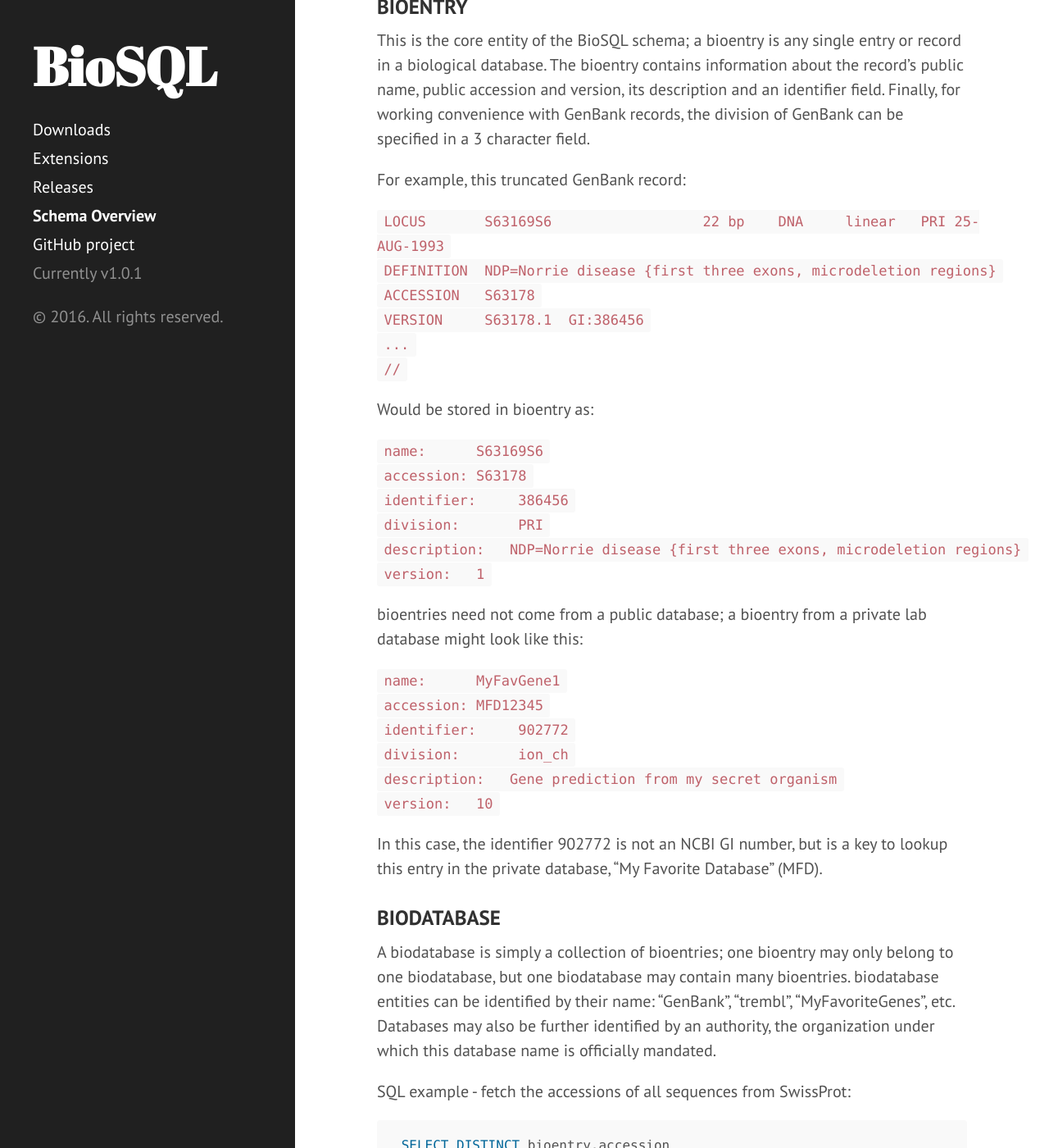
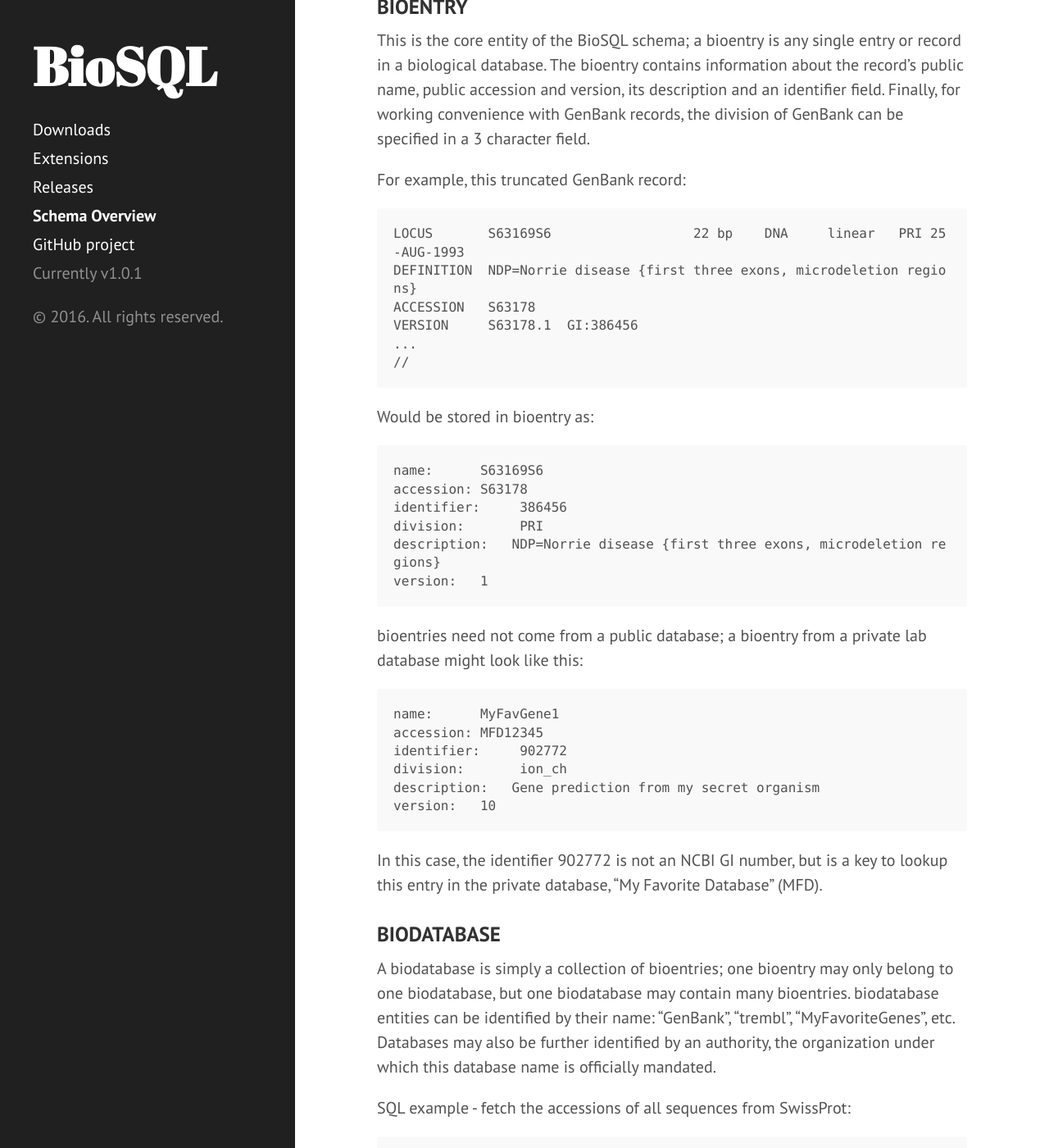
Before and after one commit to biosql/biosql.github.io, a Jekyll site: the page built from wiki/Schema_Overview.md, in a window 1280 px wide and 1400 px high, scrolled down 712 px. Shown: the whole window at 82% size. Built offline with Jekyll 4.4.1, drawn with Linux system fonts in a browser that asks for light colours; part of the change alters nothing that is shown.

Commit message:
Block markup

````diff
--- a/wiki/Schema_Overview.md
+++ b/wiki/Schema_Overview.md
@@ -40,31 +40,37 @@ specified in a 3 character field.
 
 For example, this truncated GenBank record:
 
-`LOCUS       S63169S6                  22 bp    DNA     linear   PRI 25-AUG-1993`
-`DEFINITION  NDP=Norrie disease {first three exons, microdeletion regions}`
-`ACCESSION   S63178`
-`VERSION     S63178.1  GI:386456`
-`...`
-`//`
+```
+LOCUS       S63169S6                  22 bp    DNA     linear   PRI 25-AUG-1993
+DEFINITION  NDP=Norrie disease {first three exons, microdeletion regions}
+ACCESSION   S63178
+VERSION     S63178.1  GI:386456
+...
+//
+```
 
 Would be stored in bioentry as:
 
-`name:      S63169S6`
-`accession: S63178`
-`identifier:     386456`
-`division:       PRI`
-`description:   NDP=Norrie disease {first three exons, microdeletion regions}`
-`version:   1`
+```
+name:      S63169S6
+accession: S63178
+identifier:     386456
+division:       PRI
+description:   NDP=Norrie disease {first three exons, microdeletion regions}
+version:   1
+```
 
 bioentries need not come from a public database; a bioentry from a
 private lab database might look like this:
 
-`name:      MyFavGene1`
-`accession: MFD12345`
-`identifier:     902772`
-`division:       ion_ch`
-`description:   Gene prediction from my secret organism`
-`version:   10`
+```
+name:      MyFavGene1
+accession: MFD12345
+identifier:     902772
+division:       ion_ch
+description:   Gene prediction from my secret organism
+version:   10
+```
 
 In this case, the identifier 902772 is not an NCBI GI number, but is a
 key to lookup this entry in the private database, "My Favorite Database"
````
